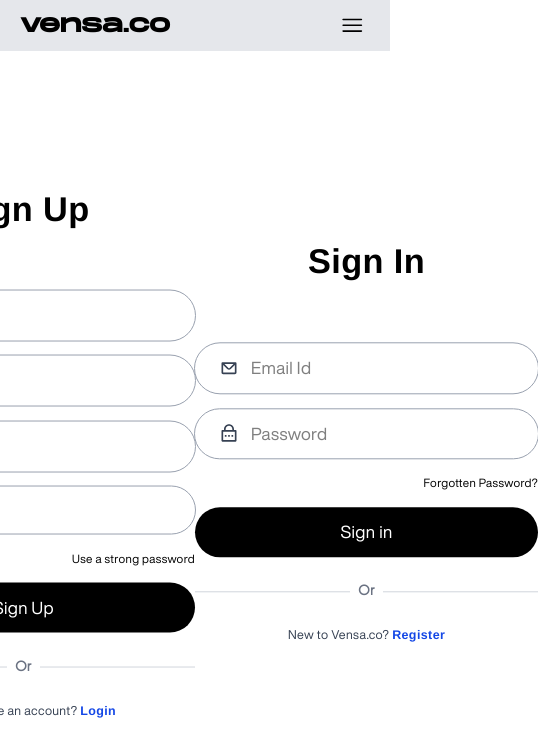
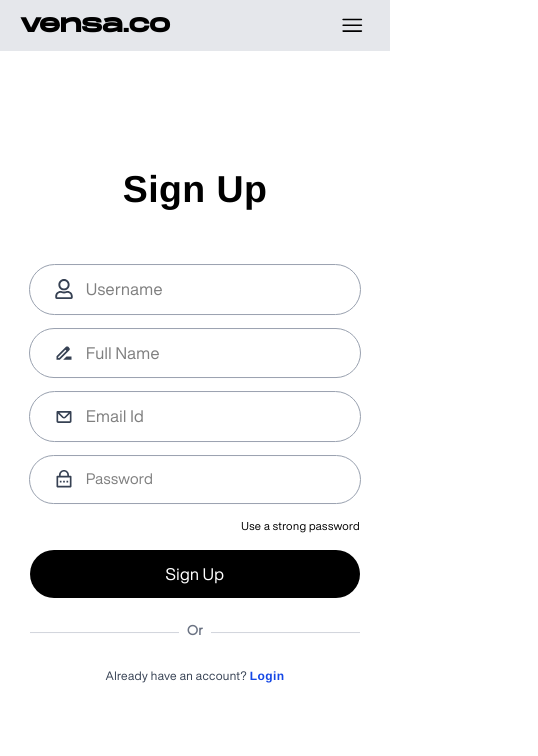
Before and after one commit to prmayanksingh/Vensa-ecommerce, a React (Vite) app in the folder frontend/: page /auth in a window 390 px wide. Shown: the top 756 px of the page, 538 px wide, since content can reach past the window. Built offline with nearby package versions, Linux system fonts and the light colour scheme.

Commit message:
Enhance user experience by adding animations to login and register components, updating navigation behavior, and refining product handling in the cart. Implemented image loading optimizations and improved responsiveness across the application.

```diff
--- a/frontend/index.html
+++ b/frontend/index.html
@@ -5,6 +5,13 @@
     <link rel="icon" type="image/svg+xml" href="/vite.svg" />
     <meta name="viewport" content="width=device-width, initial-scale=1.0" />
     <title>Vite + React</title>
+    <link
+      rel="preload"
+      as="image"
+      href="/src/assets/hero.webp"
+      imagesizes="100vw"
+      fetchpriority="high"
+    />
     <link rel="preconnect" href="https://images.pexels.com" crossorigin />
     <link
       rel="preload"
--- a/frontend/src/components/Hero.jsx
+++ b/frontend/src/components/Hero.jsx
@@ -2,6 +2,7 @@ import { IoIosArrowForward } from "react-icons/io";
 import hero from "../assets/hero.webp";
 import { color, motion, scale } from "framer-motion";
 import { useNavigate } from "react-router-dom";
+import { useState } from "react";
 
 const Hero = ({ startHero }) => {
   const navigate = useNavigate();
@@ -49,13 +50,15 @@ const Hero = ({ startHero }) => {
     },
     exit: { opacity: 0, y: 20, transition: { duration: 0.4, ease: "easeIn" } },
   };
+  const [isImageLoaded, setIsImageLoaded] = useState(false);
+
   return (
     <motion.div
       variants={container}
       initial="hidden"
-      animate={startHero ? "show" : "hidden"}
+      animate={startHero && isImageLoaded ? "show" : "hidden"}
       exit="exit"
-      className="relative z-1 w-full h-[83vh] lg:h-[calc(100vh-3.2rem)] xl:h-[calc(100vh-3.2rem)] text-[clamp(10px,3.7vw,16px)] sm:text-[16px] flex items-end overflow-hidden"
+      className="relative z-1 w-full h-[83vh] lg:h-[calc(100vh-3.2rem)] xl:h-[calc(100vh-3.2rem)] text-[clamp(10px,3.7vw,16px)] sm:text-[16px] flex items-end overflow-hidden bg-[#0a0a0a]"
     >
       <motion.img
         variants={imgAnime}
@@ -64,9 +67,15 @@ const Hero = ({ startHero }) => {
         alt="Man in black outfit wearing sunglasses in a stylish pose, Vensa.co fashion hero banner"
         width="1600"
         height="900"
+        sizes="100vw"
         loading="eager"
         fetchPriority="high"
         decoding="async"
+        initial={{ opacity: 0 }}
+        animate={{ opacity: isImageLoaded ? 1 : 0 }}
+        transition={{ duration: 0.4, ease: "easeOut" }}
+        onLoad={() => setIsImageLoaded(true)}
+        onError={() => setIsImageLoaded(true)}
       />
       <motion.div
         variants={textGroup}
--- a/frontend/src/components/IntroSection.jsx
+++ b/frontend/src/components/IntroSection.jsx
@@ -8,7 +8,7 @@ import { useNavigate } from "react-router-dom";
 const IntroSection = () => {
   const navigate = useNavigate();
   const exploreButtonHandler = () => {
-    navigate("/products");
+    navigate("/products", { state: { scrollToTop: true } });
   };
   return (
     <section className="pb-[1em] lg:pb-[1.5em] sm:px-[2em] md:px-[2.5em] lg:px-[1em] xl:px-[2.5em] lg:py-[1em] text-[clamp(13px,3.75vw,16px)] sm:text-[2.4vw] md:text-[clamp(10px,2vw,17px)] lg:text-[17px] xl:text-[clamp(14px,1.1vw,18px)]">
--- a/frontend/src/components/Login.jsx
+++ b/frontend/src/components/Login.jsx
@@ -1,10 +1,10 @@
 import { CgMail } from "react-icons/cg";
 import { RiLockPasswordLine } from "react-icons/ri";
 import { useForm } from "react-hook-form";
-import { useDispatch, useSelector } from "react-redux";
+import { useDispatch } from "react-redux";
 import { asyncLoginUser } from "../store/actions/UserAction";
 
-const Login = () => {
+const Login = ({ onSwitch }) => {
   const { handleSubmit, register, reset } = useForm();
   const dispatch = useDispatch();
 
@@ -14,9 +14,9 @@ const Login = () => {
   };
 
   return (
-    <div className="lg:w-[50%] lg:flex lg:justify-center my-auto -translate-y-[8%] text-[4vw] md:text-[22px] lg:text-[20px] xl:text-[16px]">
+    <div className="lg:flex lg:w-[50%] lg:justify-center my-auto -translate-y-[8%] text-[clamp(10px,4vw,15px)] md:text-[17px] lg:text-[clamp(10px,3vw,16px)] xl:text-[clamp(11px,4vw,17px)]">
       <div className="w-[22em]">
-        <h1 className="text-center font-semibold text-[2.2em] mb-14">
+        <h1 className="text-center font-semibold text-[2.5em] mb-12">
           Sign In
         </h1>
         <form
@@ -65,7 +65,12 @@ const Login = () => {
         </div>
         <h5 className="text-[0.8em] text-gray-700 text-center">
           New to Vensa.co?{" "}
-          <span className="text-blue-700 font-bold">Register</span>
+          <span
+            onClick={onSwitch}
+            className="text-blue-700 font-bold cursor-pointer"
+          >
+            Register
+          </span>
         </h5>
       </div>
     </div>
--- a/frontend/src/components/Nav.jsx
+++ b/frontend/src/components/Nav.jsx
@@ -54,7 +54,9 @@ const Nav = () => {
         initial="hidden"
         animate={isMenuOpen ? "show" : "hidden"}
         exit="exit"
-        className={`mt-[3.2rem] md:hidden w-[45%] absolute z-[60] top-0 right-0 text-right`}
+        className={`${
+          isMenuOpen ? "" : "hidden"
+        } mt-[3.2rem] md:hidden w-[45%] absolute z-[60] top-0 right-0 text-right`}
       >
         <div className="bg-gray-100 rounded-b px-[.6em] py-[.8em] flex flex-col gap-[.3em] text-[1em] sm:text-[.85em] shadow-lg">
           <NavLink
--- a/frontend/src/components/PromoSection.jsx
+++ b/frontend/src/components/PromoSection.jsx
@@ -3,10 +3,10 @@ import promotionBanner from "../assets/promotionBanner.webp";
 import { useNavigate } from "react-router-dom";
 
 const PromoSection = () => {
-  const navigate = useNavigate()
-  const browseButtonHandler = ()=>{
-    navigate("/products")
-  }
+  const navigate = useNavigate();
+  const browseButtonHandler = () => {
+    navigate("/products", { state: { scrollToTop: true } });
+  };
   return (
     <section className="w-full h-[50em] sm:h-[55em] md:h-[35em] py-[.8em] bg-[#F7F7F7] text-[clamp(10px,3.7vw,17px)] md:text-[clamp(12px,2.3vw,18px)] xl:text-[clamp(14px,1.35vw,20px)]">
       <div className="h-full w-full md:flex md:flex-row-reverse md:justify-between bg-white">
@@ -32,7 +32,7 @@ const PromoSection = () => {
             </h3>
           </div>
           <motion.button
-            onClick={()=>browseButtonHandler()}
+            onClick={() => browseButtonHandler()}
             whileTap={{ scale: 0.95 }}
             whileHover={{ backgroundColor: "#6A7282", color: "#fff" }}
             className="w-fit h-fit text-[1em] lg:text-[.95em] px-[1em] lg:px-[1.2em] py-[.4em] lg:py-[.5em] shadow shadow-gray-400 rounded-lg "
--- a/frontend/src/components/Register.jsx
+++ b/frontend/src/components/Register.jsx
@@ -7,22 +7,22 @@ import { useDispatch } from "react-redux";
 import { nanoid } from "nanoid";
 import { asyncRegisterUser } from "../store/actions/UserAction";
 
-const Register = () => {
+const Register = ({ onSwitch }) => {
   const { register, handleSubmit, reset } = useForm();
   const dispatch = useDispatch();
 
   const registerHandler = (user) => {
     user.id = nanoid();
     user.isAdmin = false;
-    user.cart = []
+    user.cart = [];
     dispatch(asyncRegisterUser(user));
     reset();
   };
 
   return (
-    <div className="lg:w-[50%] lg:flex lg:justify-center my-auto -translate-y-[4%] text-[4vw] md:text-[22px] lg:text-[20px] xl:text-[16px]">
-      <div className="w-[22em]">
-        <h1 className="text-center font-semibold text-[2.2em] mb-14">
+    <div className="lg:flex lg:w-[50%] lg:justify-center my-auto -translate-y-[4%] text-[clamp(10px,4vw,15px)] md:text-[17px] lg:text-[clamp(10px,3vw,16px)] xl:text-[clamp(11px,4vw,17px)]">
+      <div>
+        <h1 className="text-center font-semibold text-[2.5em] mb-12">
           Sign Up
         </h1>
         <form
@@ -96,7 +96,12 @@ const Register = () => {
         </div>
         <h5 className="text-[0.8em] text-gray-700 text-center">
           Already have an account?{" "}
-          <span className="text-blue-700 font-bold cursor-pointer">Login</span>
+          <span
+            onClick={onSwitch}
+            className="text-blue-700 font-bold cursor-pointer"
+          >
+            Login
+          </span>
         </h5>
       </div>
     </div>
--- a/frontend/src/pages/Auth.jsx
+++ b/frontend/src/pages/Auth.jsx
@@ -1,25 +1,46 @@
-import { motion } from "framer-motion";
+import { AnimatePresence, motion } from "framer-motion";
 import Login from "../components/Login";
 import Register from "../components/Register";
+import { useState } from "react";
+
+const container = {
+  hidden: { opacity: 0, y: 10 },
+  show: { opacity: 1, y: 0, transition: { duration: 0.5, ease: "easeOut" } },
+  exit: { opacity: 0, y: 10, transition: { duration: 0.3, ease: "easeIn" } },
+};
 
 const Auth = () => {
+  const [mode, setMode] = useState("register");
   return (
     <motion.section
-      initial={{ opacity: 0, y: 10 }}
-      animate={{
-        opacity: 1,
-        y: 0,
-        transition: { duration: 0.6, ease: "easeOut" },
-      }}
-      exit={{
-        opacity: 0,
-        y: 10,
-        transition: { duration: 0.3, ease: "easeIn" },
-      }}
-      className="h-screen flex justify-center xl:justify-between"
+      exit={{ opacity: 0,y:10, transition: { duration: 0.3, ease: "easeIn" } }}
+      className="h-[93vh] flex justify-center overflow-hidden"
     >
-      <Register />
-      <Login />
+      <AnimatePresence mode="wait">
+        {mode === "register" ? (
+          <motion.div
+            key="register"
+            variants={container}
+            initial="hidden"
+            animate="show"
+            exit="exit"
+            className="flex items-center justify-center"
+          >
+            <Register onSwitch={() => setMode("login")} />
+          </motion.div>
+        ) : (
+          <motion.div
+            key="login"
+            variants={container}
+            initial="hidden"
+            animate="show"
+            exit="exit"
+            className="flex items-center justify-center"
+          >
+            <Login onSwitch={() => setMode("register")} />
+          </motion.div>
+        )}
+      </AnimatePresence>
     </motion.section>
   );
 };
--- a/frontend/src/pages/products.jsx
+++ b/frontend/src/pages/products.jsx
@@ -1,13 +1,20 @@
 import { FaArrowLeftLong } from "react-icons/fa6";
-import { Link } from "react-router-dom";
+import { Link, useLocation } from "react-router-dom";
 import InfiniteScroll from "react-infinite-scroll-component";
-import { lazy, Suspense } from "react";
+import { lazy, Suspense, useEffect } from "react";
 import useInfiniteProducts from "../utils/useInfiniteProducts";
 import { motion } from "framer-motion";
 const ProductCard = lazy(() => import("../components/ProductCard"));
 
 const Products = () => {
   const { hasMore, products, fetchMoreProducts } = useInfiniteProducts();
+
+  const { state } = useLocation();
+
+  useEffect(() => {
+    if (state?.scrollToTop)
+      window.scrollTo({ top: 0, left: 0, behavior: "instant" });
+  }, []);
 
   return (
     <motion.section
```
Also changed, not shown: frontend/src/components/FAQSection.jsx (+11 -5 lines), 1 other file (tests, documents, lock files or other folders).
